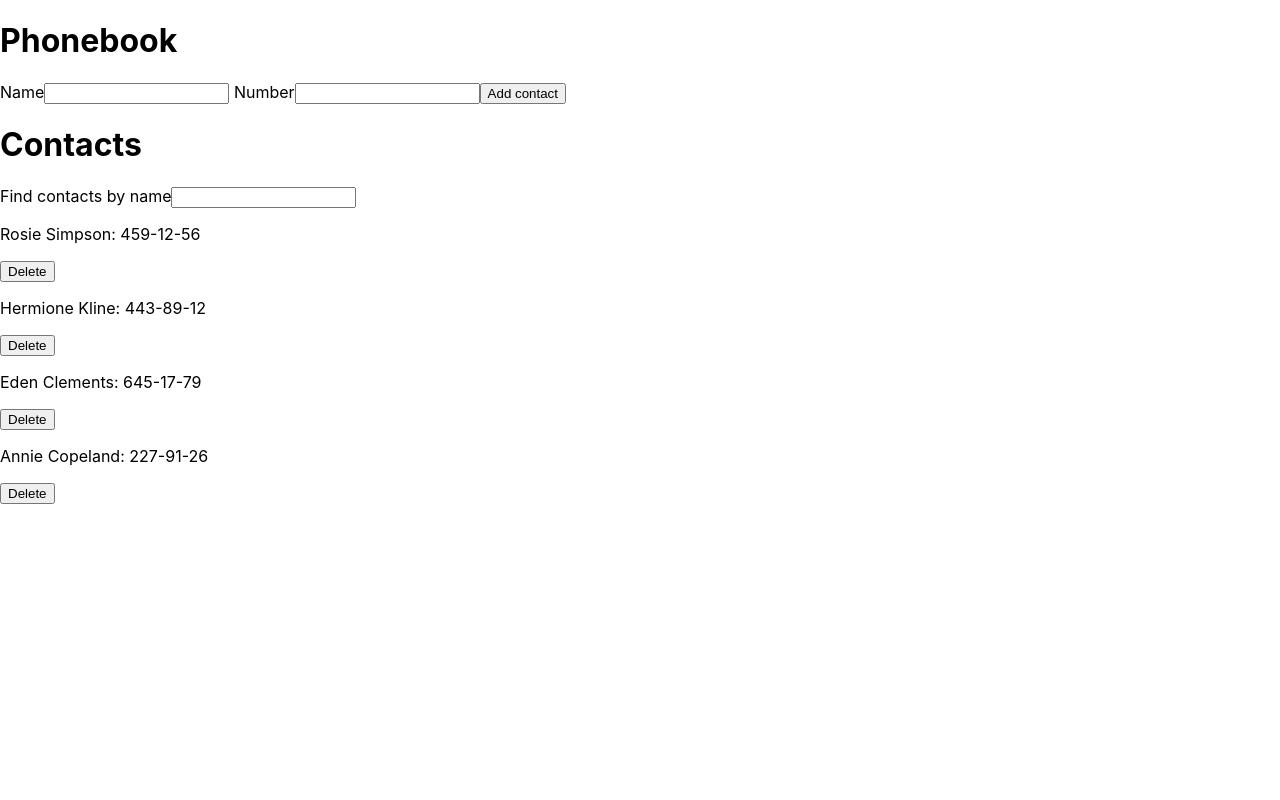
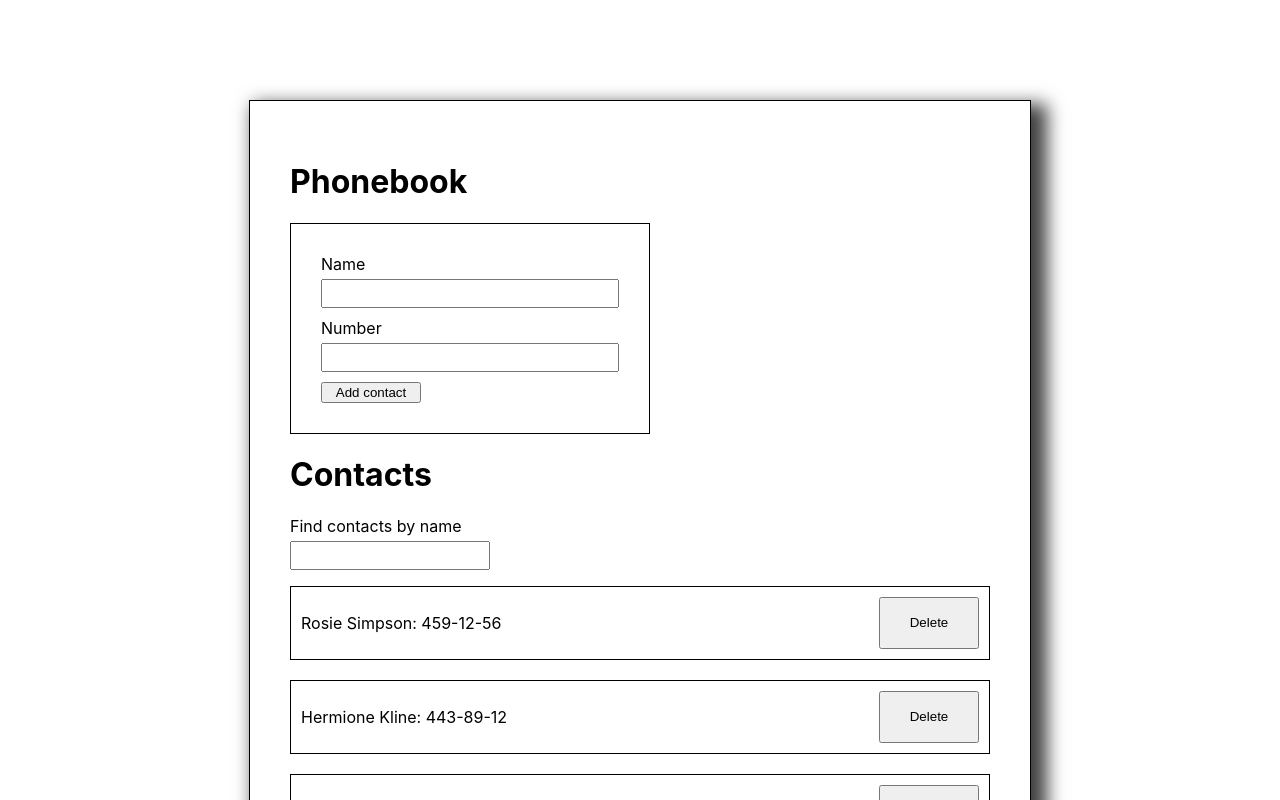
Before and after one commit to Sanya486/goit-react-hw-02-phonebook, a React (Create React App) app: page / in a window 1280 px wide. Shown: the top 800 px of the page. Built offline with nearby package versions, Linux system fonts and the light colour scheme.

Commit message:
task done

```diff
--- a/package.json
+++ b/package.json
@@ -37,5 +37,8 @@
       "last 1 firefox version",
       "last 1 safari version"
     ]
+  },
+  "devDependencies": {
+    "styled-components": "^5.3.10"
   }
 }
--- a/src/components/App.jsx
+++ b/src/components/App.jsx
@@ -1,11 +1,15 @@
 import React, { Component } from 'react';
 import PropTypes from 'prop-types';
-import { nanoid } from 'nanoid';
+
+
+import { Container, Ul } from './Styled-Component/Styled';
 
 import Title from './Title/Title';
 import Form from './Form/Form';
-import ContactList from './ContactList/ContactList';
+import Contact from './Contact/Contact';
 import Filter from './Filter/Filter';
+
+
 
 export default class App extends Component {
   // static propTypes = {
@@ -20,20 +24,20 @@ export default class App extends Component {
       { id: 'id-4', name: 'Annie Copeland', number: '227-91-26' },
     ],
     filter: '',
-    name: '',
-    number: '',
   };
 
-  addNewContact = e => {
-    e.preventDefault();
+  addNewContact = (e, id, name, number) => {
+    const isContactExist = this.state.contacts.some(contact => contact.name === name)
 
-    const id = nanoid();
-    const name = e.target.elements.name.value;
-    const number = e.target.elements.number.value;
-
-    this.setState(prevState => {
+    if (!isContactExist) {
+      this.setState(prevState => {
       return { contacts: [...prevState.contacts, { id, name, number }] };
     });
+    }
+    else {
+      alert('This name has already exist! Write another one!')
+    }
+
   };
 
   onFilterChange = e => {
@@ -41,24 +45,35 @@ export default class App extends Component {
   };
 
   onActiveFilter = () => {
+    return this.state.contacts.filter(contact => contact.name.includes(this.state.filter))
+  }
 
-    return this.state.contacts.filter(contact => contact.name.includes(this.state.filter))
-
+  deleteContact = (id) => {
+    this.setState(prevState => {
+      return {
+        contacts: prevState.contacts.filter(contact => contact.id !== id)
+      }
+    })
   }
 
   render() {
     return (
-      <>
+      <Container>
         <Title text="Phonebook"></Title>
         <Form onSubmit={this.addNewContact}>\</Form>
         <Title text="Contacts"></Title>
         <Filter text={this.state.filter} onChange={this.onFilterChange} />
-        <ContactList
-          contacts={
-            this.state.filter === '' ? this.state.contacts : this.onActiveFilter()
-          }
-        />
-      </>
+        <Ul>
+          <Contact
+            contacts={
+              this.state.filter === ''
+                ? this.state.contacts
+                : this.onActiveFilter()
+            }
+            deleteContact={this.deleteContact}
+          />
+        </Ul>
+      </Container>
     );
   }
 }
--- /dev/null
+++ b/src/components/Contact/Contact.jsx
@@ -0,0 +1,27 @@
+import React from 'react'
+import PropTypes from 'prop-types'
+
+import { Button, Li } from 'components/Styled-Component/Styled';
+
+const Contact = ({ contacts, deleteContact }) => {
+  return (
+    <>
+      {contacts.map(({ id, name, number }) => (
+        <Li key={id}>
+          <p>
+            {name}: {number}
+          </p>
+          <Button type="button" onClick={() => deleteContact(id)}>
+            Delete
+          </Button>
+        </Li>
+      ))}
+    </>
+  );
+};
+
+Contact.propTypes = {
+
+}
+
+export default Contact
--- a/src/components/ContactList/ContactList.jsx
+++ /dev/null
@@ -1,21 +0,0 @@
-import React from 'react';
-import PropTypes from 'prop-types';
-
-const ContactList = ({ contacts }) => {
-  return (
-    <div>
-      {contacts.map(contact => (
-        <div>
-          <p>
-            {contact.name}: {contact.number}
-          </p>
-          <button type="button">Delete</button>
-        </div>
-      ))}
-    </div>
-  );
-};
-
-ContactList.propTypes = {};
-
-export default ContactList;
--- a/src/components/Filter/Filter.jsx
+++ b/src/components/Filter/Filter.jsx
@@ -1,13 +1,15 @@
 import React from 'react'
 import PropTypes from 'prop-types'
+
+import { Lable, Input } from 'components/Styled-Component/Styled';
 
 const Filter = ({text, onChange}) => {
   return (
     <div>
-      <label>
+          <Lable style={{ width: 200 }}>
         Find contacts by name
-        <input type="text" value={text} onChange={onChange} />
-      </label>
+        <Input type="text" value={text} onChange={onChange} />
+      </Lable>
     </div>
   );
 }
--- a/src/components/Form/Form.jsx
+++ b/src/components/Form/Form.jsx
@@ -1,29 +1,44 @@
-import React, { Component } from 'react'
-import PropTypes from 'prop-types'
+import React, { Component } from 'react';
+import PropTypes from 'prop-types';
+
+import { nanoid } from 'nanoid';
+
+import {
+  FormTag,
+  Lable,
+  Input,
+  Button,
+} from 'components/Styled-Component/Styled';
+
+
 
 export default class Form extends Component {
+  //   static propTypes = {
+  //     prop: PropTypes
+  //     }
 
-//   static propTypes = {
-//     prop: PropTypes
-//     }
+  state = {
+    name: '',
+    number: '',
+  };
 
-    state = {
-        name: '',
-        number: ''
-    }
+  submitHandler = e => {
+    e.preventDefault();
+    const id = nanoid();
+    this.props.onSubmit(e, id, this.state.name, this.state.number);
+    this.setState({ name: '', number: '' });
+  };
 
-    onInputChange = (e) => {
-        this.setState({ [e.target.name] : e.target.value })
-    }
-
+  onInputChange = e => {
+    this.setState({ [e.target.name]: e.target.value });
+  };
 
   render() {
     return (
-      <form onSubmit={this.props.onSubmit}>
-        <label>
-          {' '}
+      <FormTag onSubmit={this.submitHandler}>
+        <Lable>
           Name
-          <input
+          <Input
             type="text"
             name="name"
             value={this.state.name}
@@ -32,22 +47,21 @@ export default class Form extends Component {
             required
             onChange={this.onInputChange}
           />
-        </label>
-        <label>
-          {' '}
+        </Lable>
+        <Lable>
           Number
-          <input
+          <Input
             type="tel"
             name="number"
-            value={this.state.number}
+            value={this.state.number.trim()}
             pattern="\+?\d{1,4}?[-.\s]?\(?\d{1,3}?\)?[-.\s]?\d{1,4}[-.\s]?\d{1,4}[-.\s]?\d{1,9}"
             title="Phone number must be digits and can contain spaces, dashes, parentheses and can start with +"
             required
             onChange={this.onInputChange}
           />
-        </label>
-        <button type="submit">Add contact</button>
-      </form>
+        </Lable>
+        <Button type="submit">Add contact</Button>
+      </FormTag>
     );
   }
 }
--- /dev/null
+++ b/src/components/Styled-Component/Styled.js
@@ -0,0 +1,46 @@
+import styled from 'styled-components';
+
+export const Container = styled.div`
+  margin: 100px auto;
+  padding: 40px;
+  width: 700px;
+  border: 1px solid black;
+  box-shadow: 10px 10px 17px 6px rgba(0, 0, 0, 0.75);
+`;
+
+export const FormTag = styled.form`
+  box-sizing: border-box;
+  padding: 30px;
+  width: 360px;
+  display: flex;
+  flex-direction: column;
+  gap: 10px;
+  border: 1px solid black;
+`;
+
+export const Lable = styled.label`
+  display: flex;
+  flex-direction: column;
+`;
+export const Input = styled.input`
+  margin-top: 5px;
+  padding: 5px;
+`;
+
+export const Button = styled.button`
+  width: 100px;
+`;
+
+export const Ul = styled.ul`
+padding: 0;
+display: flex;
+flex-direction: column;
+gap: 20px;
+`;
+
+export const Li = styled.li`
+padding: 10px;
+  display: flex;
+justify-content: space-between;
+border: 1px solid black;
+`;
```
Also changed, not shown: 1 other file (tests, documents, lock files or other folders).
